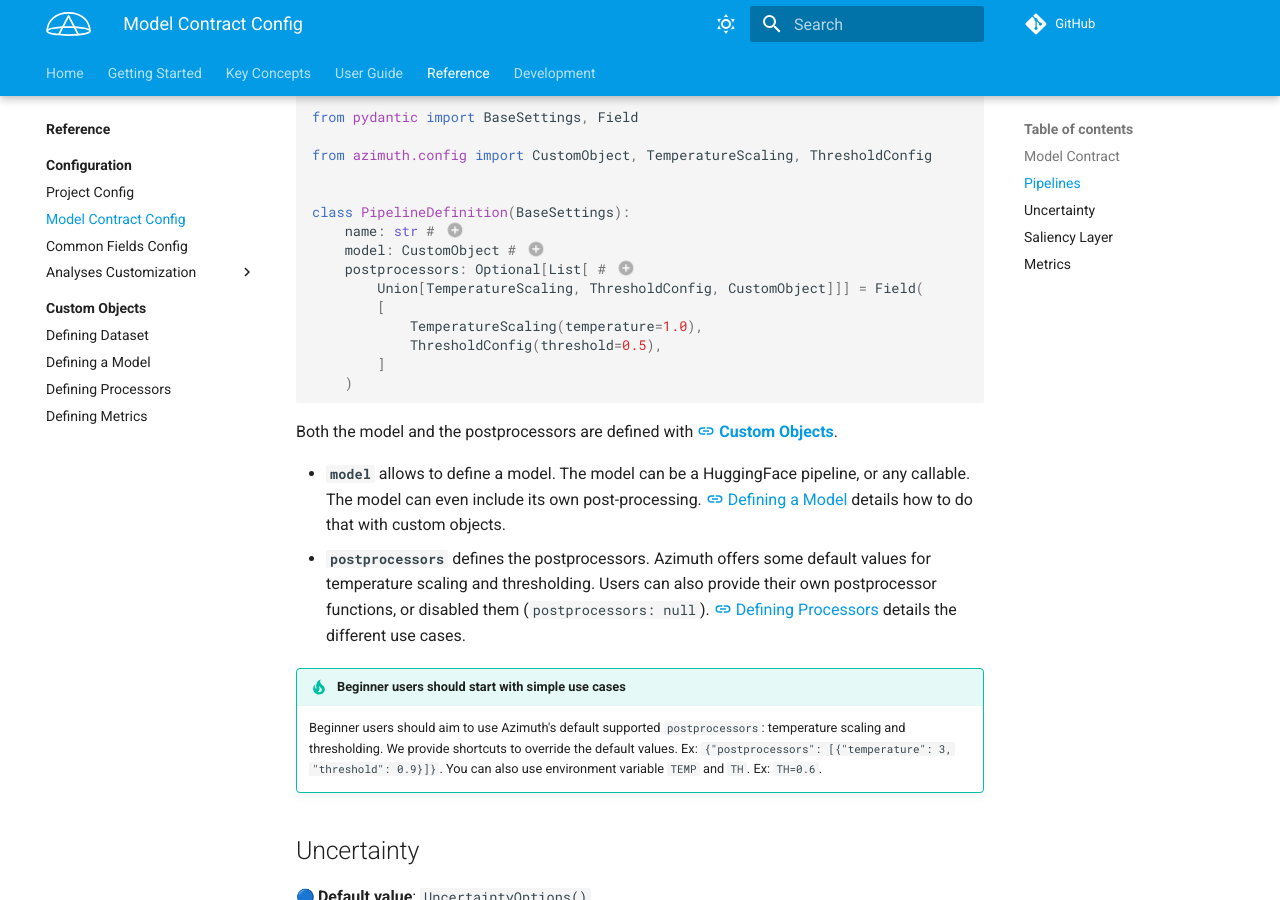
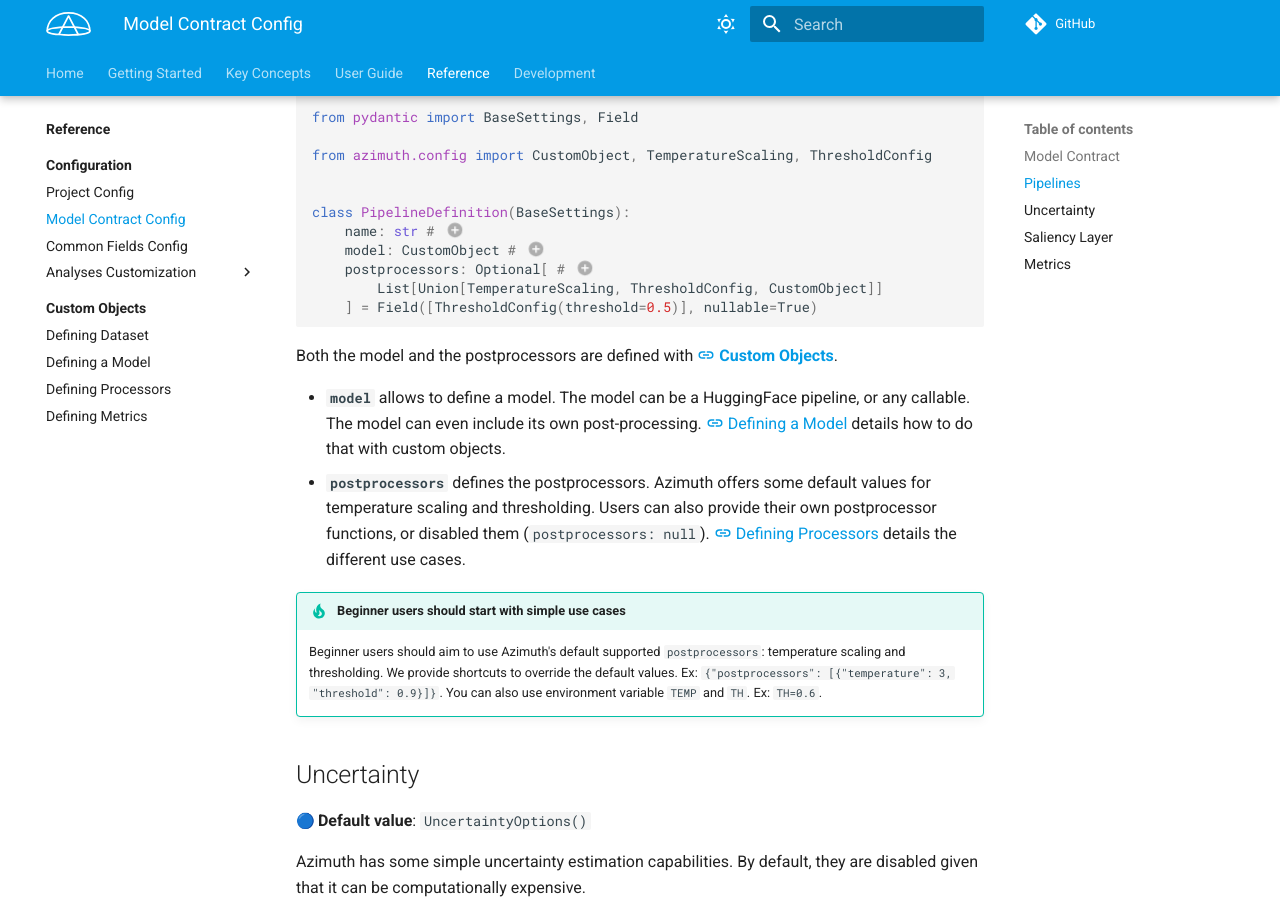
Before and after one commit to ServiceNow/azimuth, an MkDocs documentation site: the page built from docs/docs/reference/configuration/model_contract.md, in a window 1280 px wide and 900 px high, scrolled down 1542 px. Built offline with MkDocs 1.6.1 and Material for MkDocs 9.7.7, drawn with Linux system fonts in a browser that asks for light colours; emoji names are drawn with the system emoji font; comment, search, counter and statistics services are not loaded; the version menu is left out.

Commit message:
Mark `postprocessors` as `nullable`

````diff
--- a/docs/docs/reference/configuration/model_contract.md
+++ b/docs/docs/reference/configuration/model_contract.md
@@ -102,13 +102,9 @@ launched without any pipeline.
     class PipelineDefinition(BaseSettings):
         name: str # (1)
         model: CustomObject # (2)
-        postprocessors: Optional[List[ # (3)
-            Union[TemperatureScaling, ThresholdConfig, CustomObject]]] = Field(
-            [
-                TemperatureScaling(temperature=1.0),
-                ThresholdConfig(threshold=0.5),
-            ]
-        )
+        postprocessors: Optional[ # (3)
+            List[Union[TemperatureScaling, ThresholdConfig, CustomObject]]
+        ] = Field([ThresholdConfig(threshold=0.5)], nullable=True)
     ```
 
     1. Add a name to the pipeline to easily recognize it from the webapp.
````
Also changed, not shown: 2 other files.
